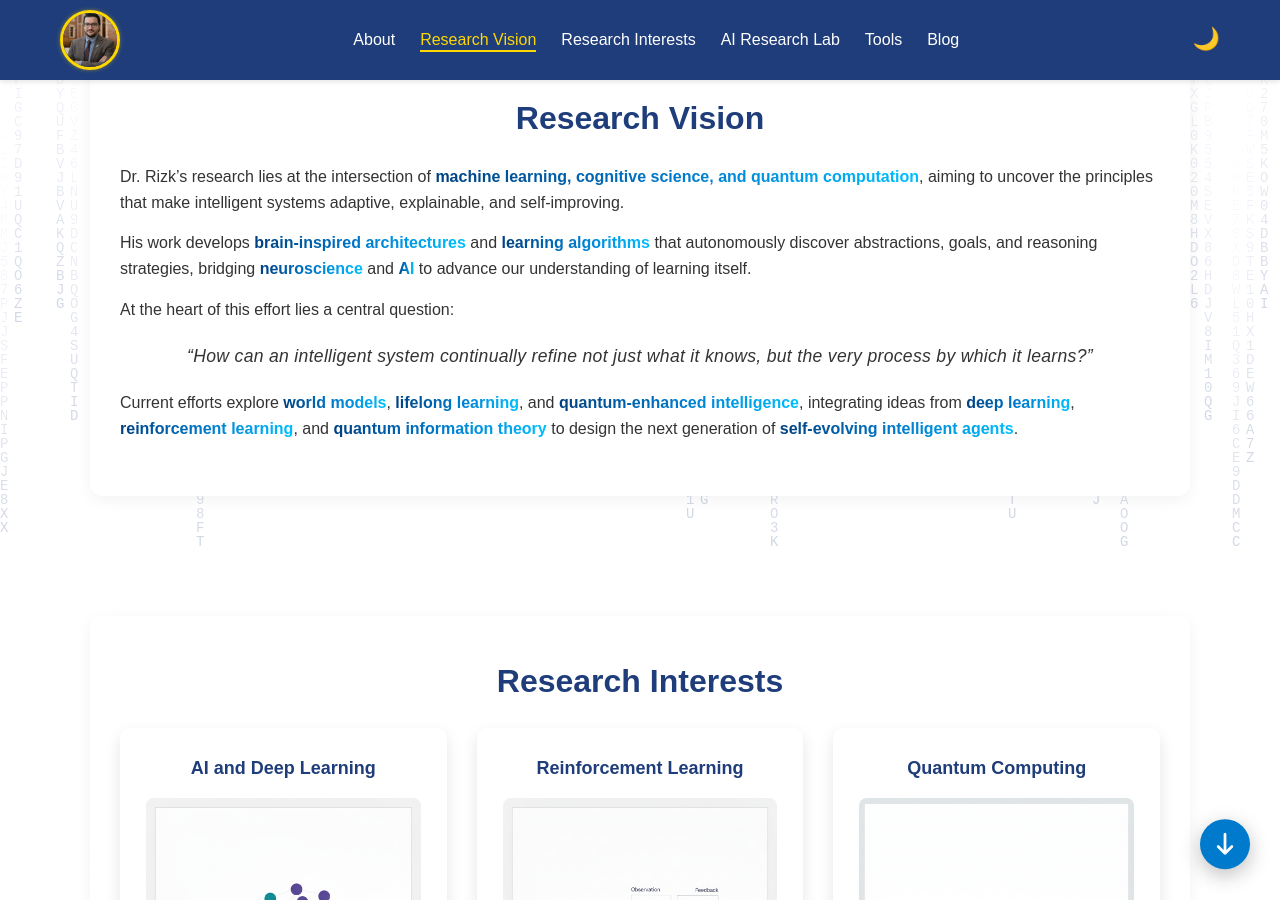
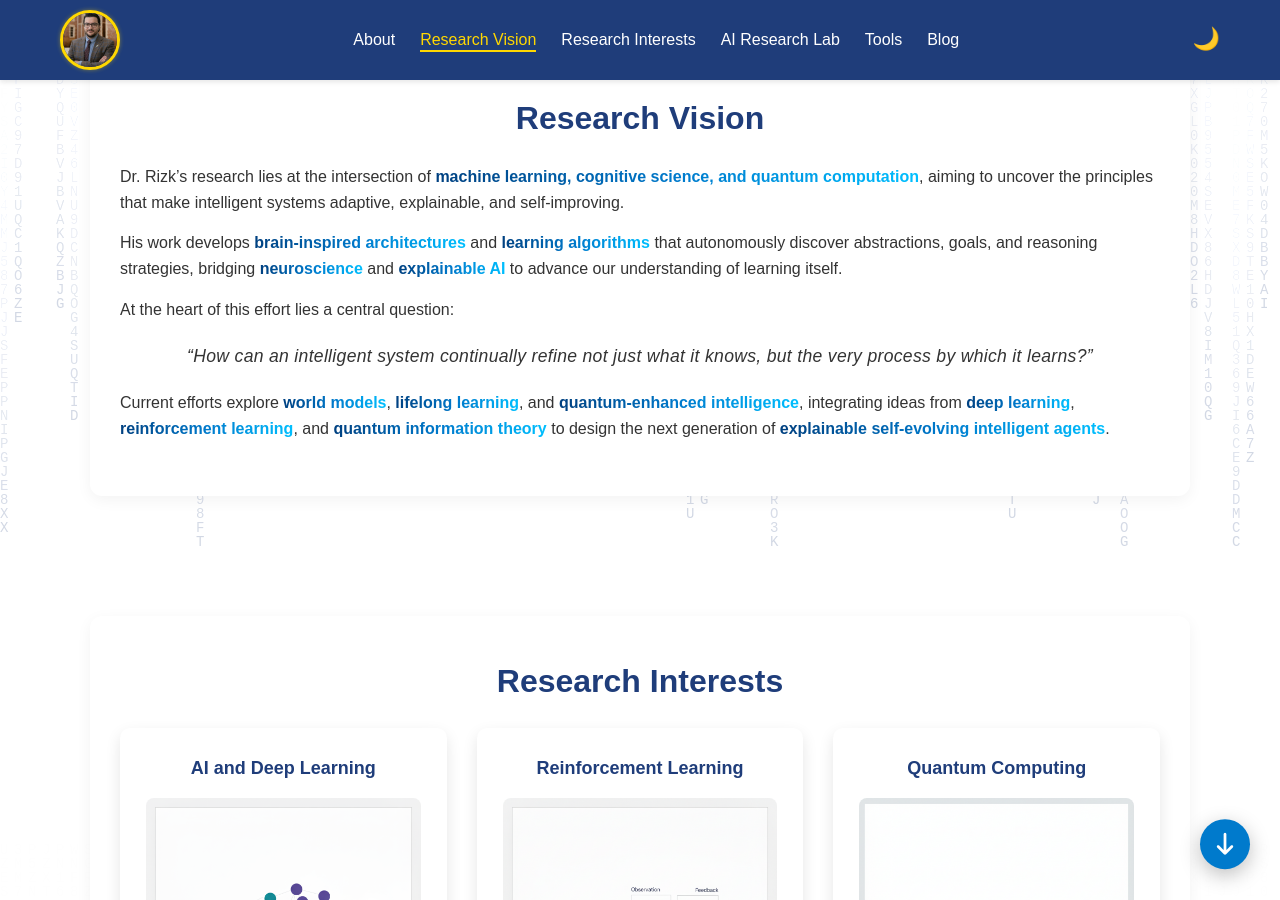
Before and after one commit to rodriguerizk/rodriguerizk.github.io, a Jekyll site: the page index.html, which Jekyll copies as it is, in a window 1280 px wide and 900 px high, scrolled down 450 px. Built offline with Jekyll 4.4.1, drawn with Linux system fonts in a browser that asks for light colours; nearby versions of some CDN libraries.

Commit message:
Update index.html

```diff
--- a/index.html
+++ b/index.html
@@ -25,7 +25,7 @@
   <meta name="citation_publication_date" content="2025/11/08">
   <meta name="citation_journal_title" content="Intelligent Systems Lab">
   <meta name="citation_abstract" content="Research on foundations of learning, creativity, and intelligence, developing self-improving artificial agents.">
-  <meta name="citation_keywords" content="AI, Machine Learning, Deep Learning, Reinforcement Learning, Cognitive Modeling, Autonomous Agents">
+  <meta name="citation_keywords" content="AI, Machine Learning, Deep Learning, Reinforcement Learning, Cognitive Modeling, Autonomous Agents, Explainable AI, Agentic AI">
 
   <!-- Open Graph / Social Media -->
   <meta property="og:title" content="Dr. Rodrigue Rizk">
@@ -151,7 +151,7 @@
     Dr. Rizk’s research lies at the intersection of <strong>machine learning, cognitive science, and quantum computation</strong>, aiming to uncover the principles that make intelligent systems adaptive, explainable, and self-improving.
   </p>
 
-  <p>His work develops <strong>brain-inspired architectures</strong> and <strong>learning algorithms</strong> that autonomously discover abstractions, goals, and reasoning strategies, bridging <strong>neuroscience</strong> and <strong>AI</strong> to advance our understanding of learning itself.
+  <p>His work develops <strong>brain-inspired architectures</strong> and <strong>learning algorithms</strong> that autonomously discover abstractions, goals, and reasoning strategies, bridging <strong>neuroscience</strong> and <strong> explainable AI</strong> to advance our understanding of learning itself.
   </p>
 <p>
 At the heart of this effort lies a central question:
@@ -159,7 +159,7 @@ At the heart of this effort lies a central question:
     <em class="centered-quote">“How can an intelligent system continually refine not just what it knows, but the very process by which it learns?”</em>
 </p>
   <p>
-    Current efforts explore <strong>world models</strong>, <strong>lifelong learning</strong>, and <strong>quantum-enhanced intelligence</strong>, integrating ideas from <strong>deep learning</strong>, <strong>reinforcement learning</strong>, and <strong>quantum information theory</strong> to design the next generation of <strong>self-evolving intelligent agents</strong>.
+    Current efforts explore <strong>world models</strong>, <strong>lifelong learning</strong>, and <strong>quantum-enhanced intelligence</strong>, integrating ideas from <strong>deep learning</strong>, <strong>reinforcement learning</strong>, and <strong>quantum information theory</strong> to design the next generation of <strong>explainable self-evolving intelligent agents</strong>.
   </p>
 </section>
 
```
